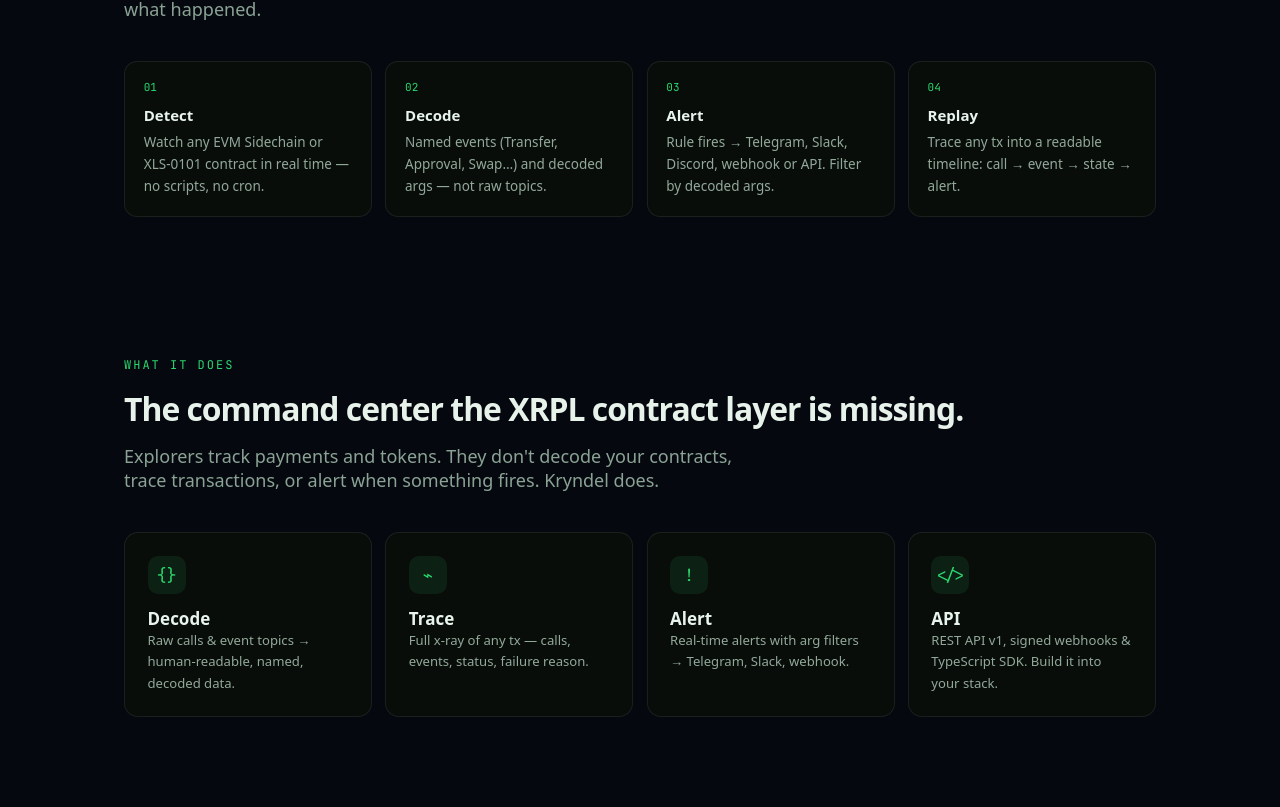
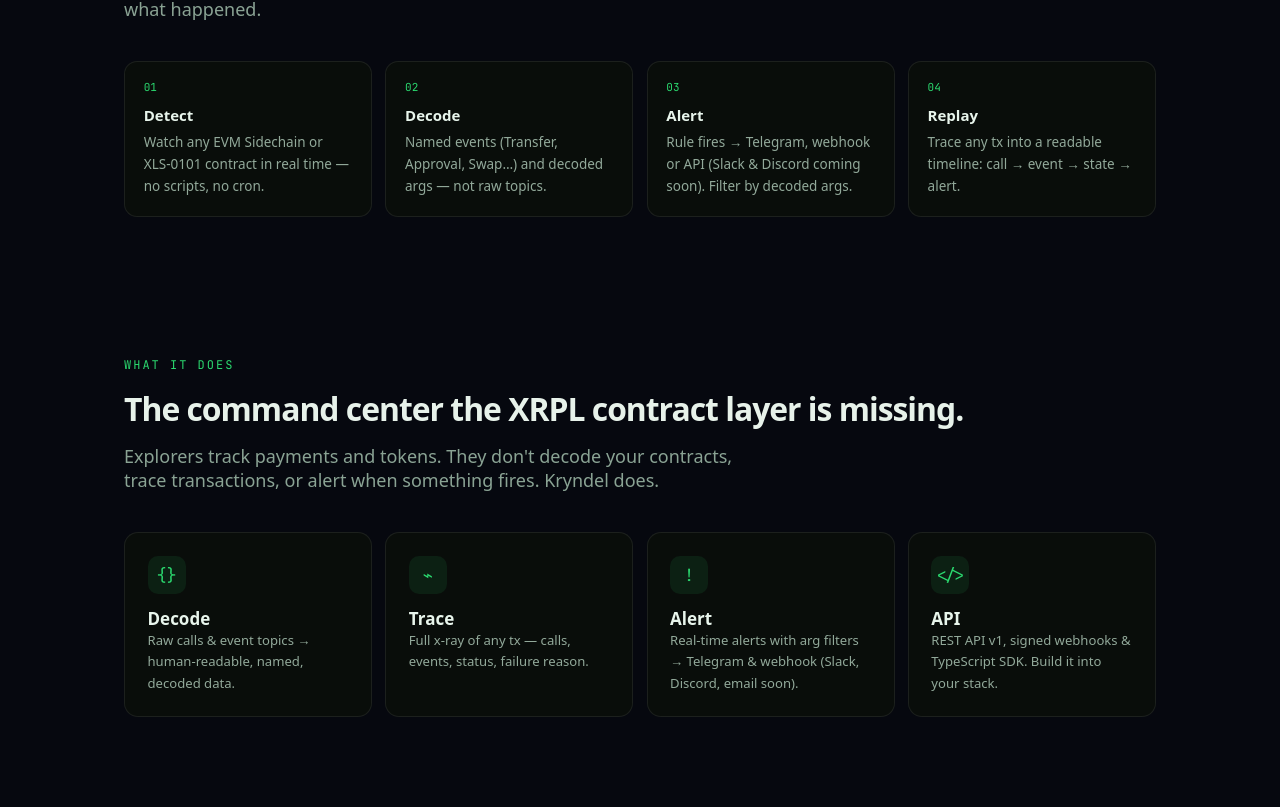
Before and after one commit to rperezga/kryndel, a Next.js app in the folder packages/web/: page / in a window 1280 px wide. Shown: the part 813-1620 px from the top of the page. Built offline with nearby package versions, Linux system fonts and the light colour scheme; no server answers.

Commit message:
fix(release): copy honesto de canales + restaurar viem en core + release notes v0.4.0

```diff
--- a/packages/core/package.json
+++ b/packages/core/package.json
@@ -15,5 +15,8 @@
   "scripts": {
     "build": "tsc"
   },
+  "dependencies": {
+    "viem": "^2.21.0"
+  },
   "license": "Apache-2.0"
 }
--- a/packages/web/src/app/(marketing)/page.tsx
+++ b/packages/web/src/app/(marketing)/page.tsx
@@ -134,7 +134,7 @@
               <div className="font-ds-mono text-[11px] text-ds-green mb-2.5">03</div>
               <h3 className="text-base font-bold mb-1.5 text-ds-text">Alert</h3>
               <p className="text-ds-text-2 text-[13.5px] leading-relaxed">
-                Rule fires &rarr; Telegram, Slack, Discord, webhook or API. Filter by decoded args.
+                Rule fires &rarr; Telegram, webhook or API (Slack &amp; Discord coming soon). Filter by decoded args.
               </p>
             </li>
             <li className="bg-ds-panel border border-solid border-ds-border rounded-[13px] p-5">
@@ -183,7 +183,7 @@
               </div>
               <h3 className="text-[17px] font-bold mb-1.75 text-ds-text">Alert</h3>
               <p className="text-ds-text-2 text-sm leading-relaxed">
-                Real-time alerts with arg filters &rarr; Telegram, Slack, webhook.
+                Real-time alerts with arg filters &rarr; Telegram &amp; webhook (Slack, Discord, email soon).
               </p>
             </li>
             <li className="bg-ds-panel border border-solid border-ds-border rounded-[14px] p-6 transition-all duration-200 hover:-translate-y-[3px] hover:border-ds-border-on hover:shadow-[0_18px_40px_rgba(0,0,0,0.4)]">
@@ -295,7 +295,7 @@
                   <span className="text-ds-green select-none">▸</span> 20 contracts
                 </li>
                 <li className="py-1.5 text-ds-text-2 text-sm flex gap-2.25 items-center border-b border-solid border-[rgba(255,255,255,0.03)] last:border-b-0">
-                  <span className="text-ds-green select-none">▸</span> All channels — Slack, Discord, webhook, email
+                  <span className="text-ds-green select-none">▸</span> Telegram &amp; webhooks today — Slack, Discord, email soon
                 </li>
                 <li className="py-1.5 text-ds-text-2 text-sm flex gap-2.25 items-center border-b border-solid border-[rgba(255,255,255,0.03)] last:border-b-0">
                   <span className="text-ds-green select-none">▸</span> 90-day history
--- a/packages/web/src/app/(marketing)/pricing/page.tsx
+++ b/packages/web/src/app/(marketing)/pricing/page.tsx
@@ -31,7 +31,7 @@
   },
   {
     q: 'What alert channels does Pro include?',
-    a: 'Telegram (Free + Pro), Slack (Pro), Discord (Pro), email (Pro), and signed outbound webhooks (Pro) for custom integrations.',
+    a: 'Telegram (Free + Pro) and signed outbound webhooks (Pro) for custom integrations are live today. Slack, Discord and email are on the roadmap.',
   },
   {
     q: 'What is the REST API and SDK?',
@@ -151,7 +151,7 @@
                   <span className="text-ds-green">✓</span> 20 contracts watched
                 </li>
                 <li className="flex items-center gap-2 font-ds-mono text-[11px] text-ds-text">
-                  <span className="text-ds-green">✓</span> Slack, Discord, Telegram, email
+                  <span className="text-ds-green">✓</span> Telegram &amp; webhooks (Slack, Discord, email soon)
                 </li>
                 <li className="flex items-center gap-2 font-ds-mono text-[11px] text-ds-text">
                   <span className="text-ds-green">✓</span> 90-day event history
```
Also changed, not shown: 1 other file (tests, documents, lock files or other folders).
